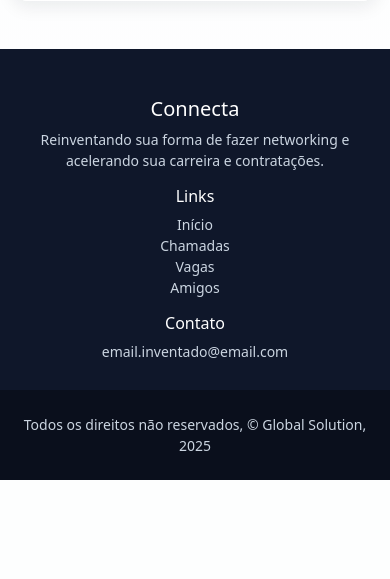
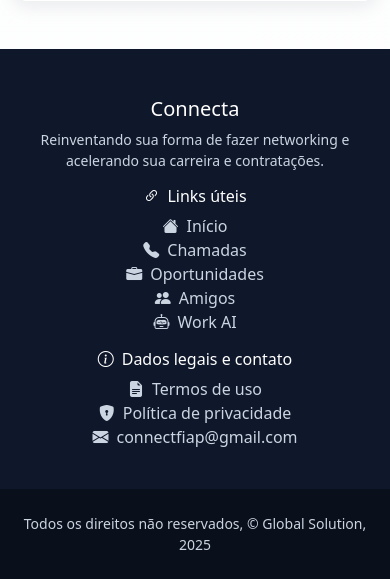
Before and after one commit to Rodrigo635/global-solution-2, a Django app: page /chat/ in a window 390 px wide. Shown: the part 1347-1926 px from the top of the page. Before the commit the page ends 1827 px from the top, so only its background shows below. Run offline with Django 5.2, Linux system fonts and the light colour scheme; the visitor is signed in with stand-in values (Sample User, id 1).

```diff
--- a/global_app/templates/components/index.html
+++ b/global_app/templates/components/index.html
@@ -122,14 +122,18 @@
                         </a>
                         <p class="small">Reinventando sua forma de fazer networking e acelerando sua carreira e contratações.</p>
                     </div>
-                    <div class="col-md-4">
-                        <h6 class="text-white">Links</h6>
-                        <ul class="list-unstyled small">
-                            <li><a href="{% url 'home' %}">Início</a></li>
+                    <div class="col-0 col-md-1">
+
+                    </div>
+                    <div class="col-md-3">
+                        <h6 class="text-white"><i class="bi bi-link-45deg me-2"></i>Links úteis</h6>
+                        <ul class="list-unstyled">
+                            <li><a href="{% url 'home' %}"><i class="bi bi-house-fill me-2"></i>Início</a></li>
                             {% if user.is_authenticated %}
-                                <li><a href="{% url 'calls' %}">Chamadas</a></li>
-                                <li><a href="#">Vagas</a></li>
-                                <li><a href="#">Amigos</a></li>
+                                <li><a href="{% url 'calls' %}"><i class="bi bi-telephone-fill me-2"></i>Chamadas</a></li>
+                                <li><a href="{% url 'opportunities' %}"><i class="bi bi-briefcase-fill me-2"></i>Oportunidades</a></li>
+                                <li><a href="{% url 'friends' %}"><i class="bi bi-people-fill me-2"></i>Amigos</a></li>
+                                <li><a href="{% url 'work_ai' %}"><i class="bi bi-robot me-2"></i>Work AI</a></li>
                             {% else %}
                                 <li><a href="#como">Como funciona</a></li>
                                 <li><a href="#empresas">Para empresas</a></li>
@@ -138,8 +142,12 @@
                         </ul>
                     </div>
                     <div class="col-md-4">
-                        <h6 class="text-white">Contato</h6>
-                        <p class="small mb-1">email.inventado@email.com</p>
+                        <h6 class="text-white"><i class="bi bi-info-circle me-2"></i>Dados legais e contato</h6>
+                        <ul class="list-unstyled">
+                            <li><a href="#"><i class="bi bi-file-earmark-text-fill me-2"></i>Termos de uso</a></li>
+                            <li><a href="#"><i class="bi bi-shield-lock-fill me-2"></i>Política de privacidade</a></li>
+                            <li><p><i class="bi bi-envelope-fill me-2"></i>connectfiap@gmail.com</p></li>
+                        </ul>
                     </div>
                 </div>
             </div>
--- a/global_app/templates/pages/feed.html
+++ b/global_app/templates/pages/feed.html
@@ -14,7 +14,7 @@
         <div class="row justify-content-center">
 
             <!-- Sugestões para você -->
-            <div class="col-12 col-md-4 d-none d-md-block">
+            <div class="col-12 col-lg-4 d-none d-lg-block">
                 <div class="feature-card p-4 sugestoes-sticky">
                     <h6 class="mb-2">Sugestões para você</h6>
 
```
